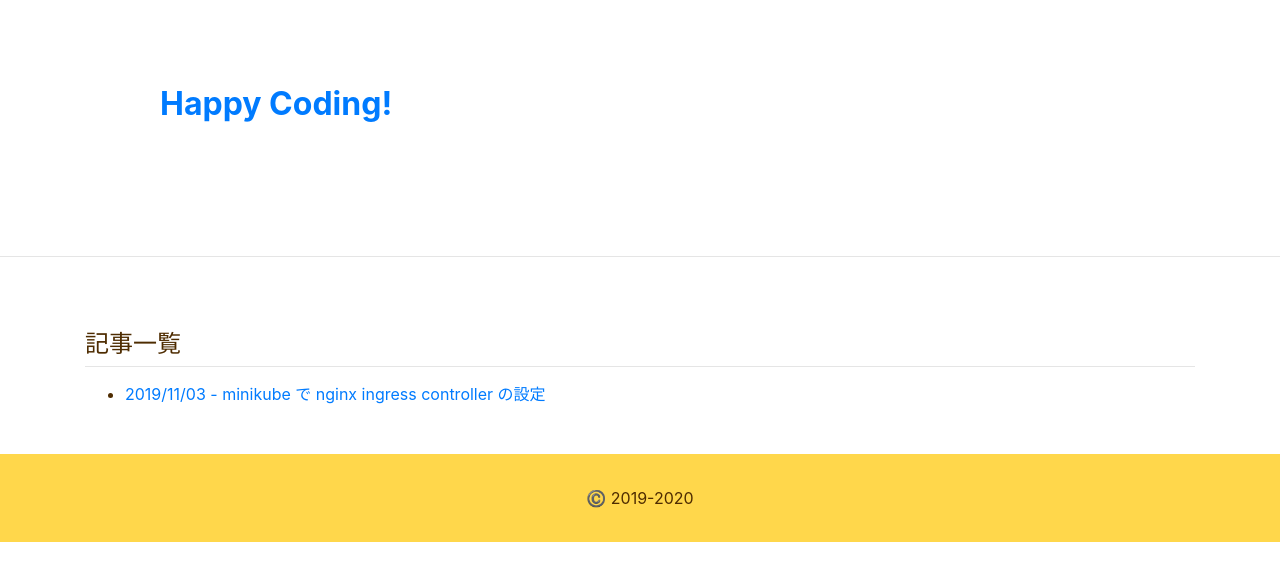
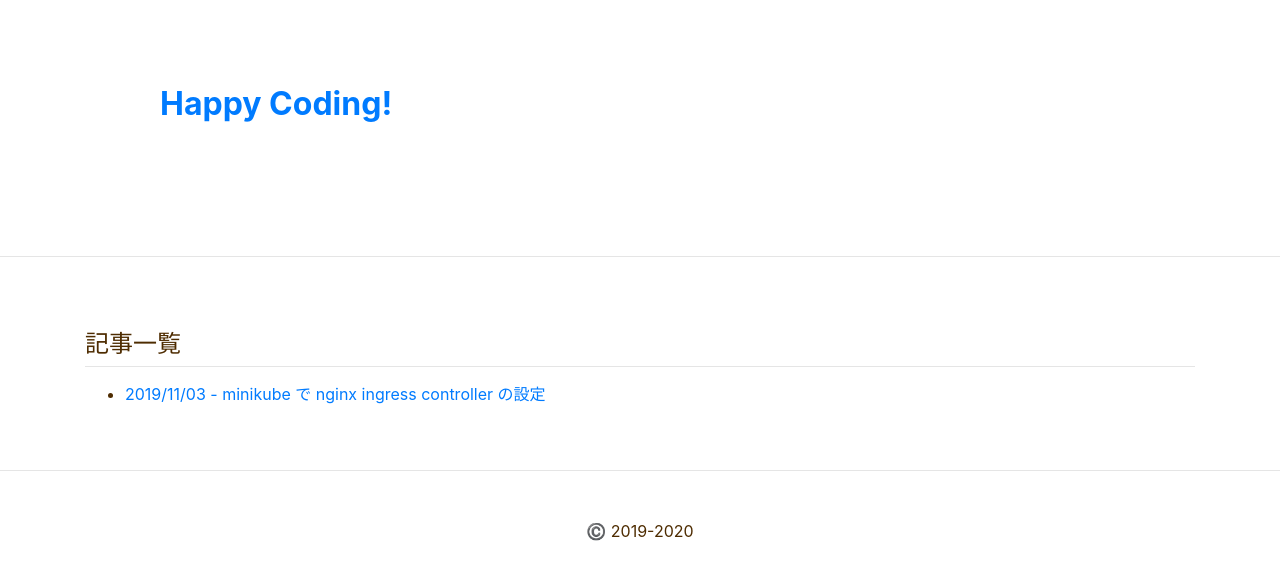
Before and after one commit to noriyukipy/blog, a Jekyll site: the page built from README.md, in a window 1280 px wide. Shown: the top 581 px of the page. Built offline with Jekyll 4.4.1, drawn with Linux system fonts in a browser that asks for light colours; our own code applies the rules of GitHub Pages for plain Markdown files.

Commit message:
footerの背景を削除

```diff
--- a/_layouts/default.html
+++ b/_layouts/default.html
@@ -17,6 +17,7 @@
             {{ content }}
         </div>
     </div>
+    <hr />
     <footer>
         <!-- copyright -->
         <div class="copyright">©️ 2019-2020</div>
--- a/assets/css/main.css
+++ b/assets/css/main.css
@@ -19,9 +19,6 @@ body {
     background-size: auto 90%;
     background-position: 2em 1.5em;
     background-repeat: no-repeat;
-    /*
-    background-color: rgb(255, 215,75);
-    */
 }
 
 
@@ -33,7 +30,6 @@ body {
 /* footer */
 footer {
     padding: 1em 0 1em 0em;
-    background-color: rgb(255, 215, 75);
 }
 
 footer .copyright {
```
